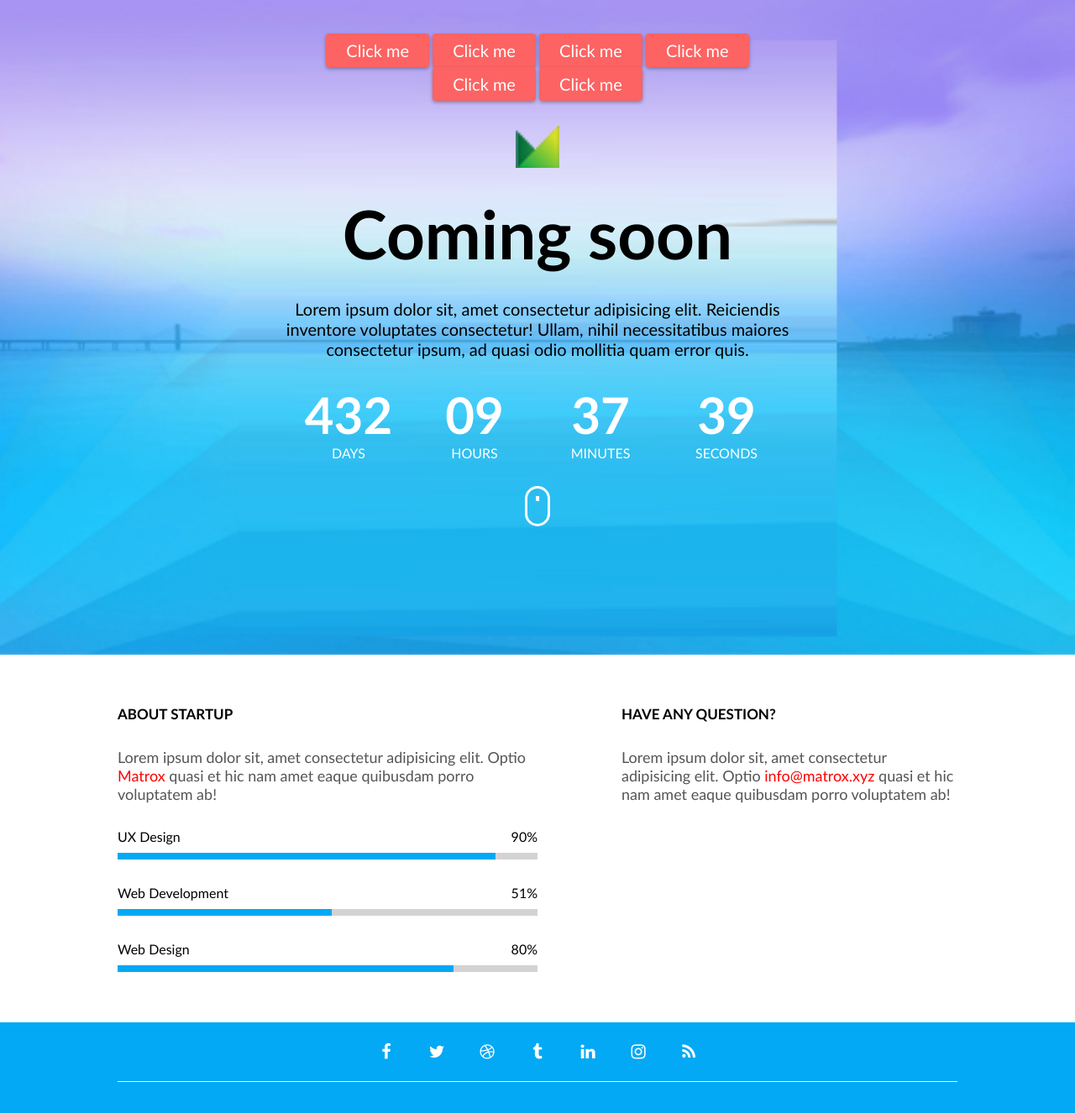
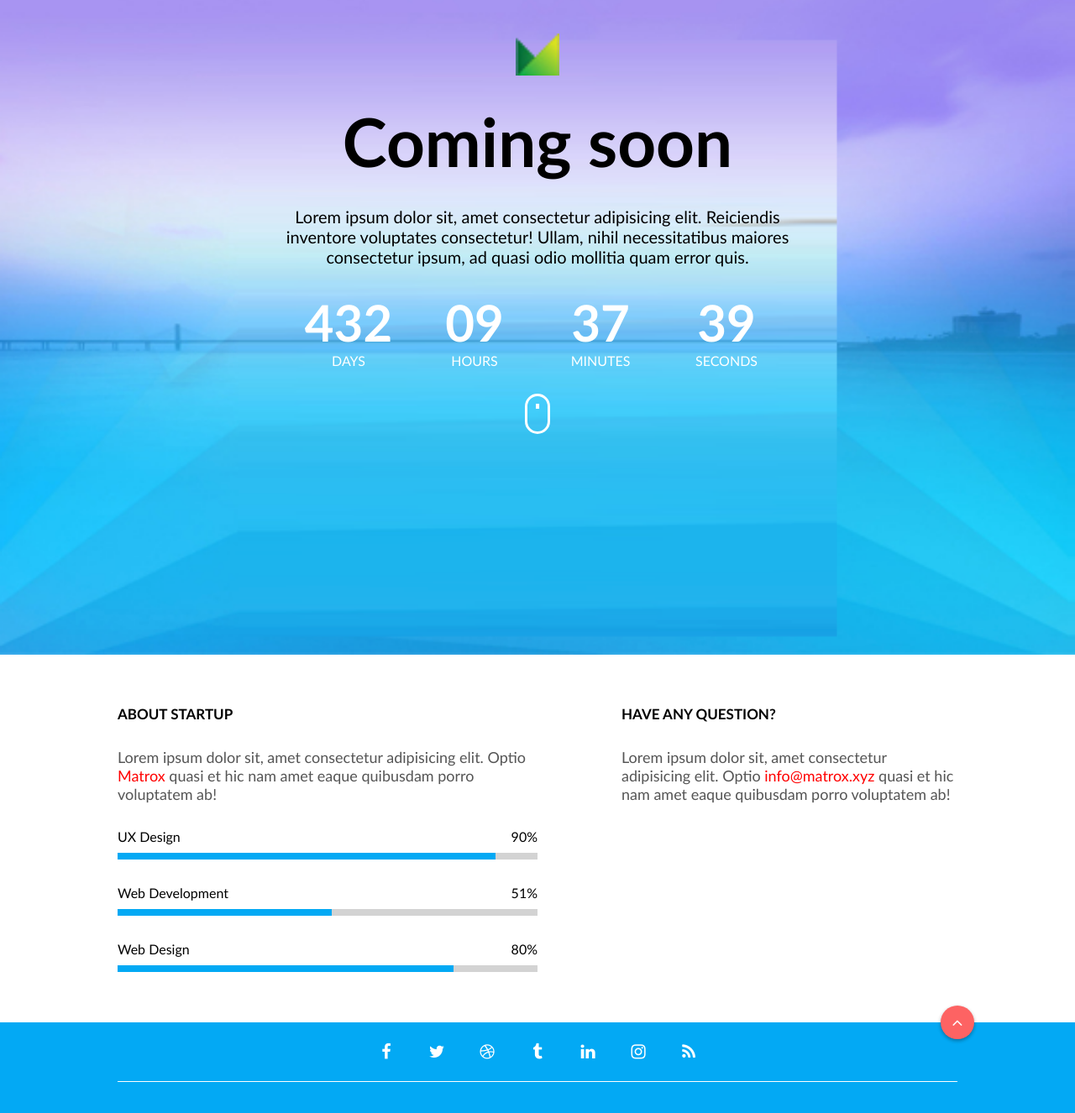
Before and after one commit to front-end-by-rimantas/43-grupe-coming-soon, a website: page index.html in a window 1280 px wide. Shown: the part 20-1346 px from the top of the page at 84% size. Drawn offline with Linux system fonts and the light colour scheme.

Commit message:
Back to top

```diff
--- a/css/components/button.css
+++ b/css/components/button.css
@@ -13,8 +13,46 @@
     user-select: none;
     word-spacing: 0;
     letter-spacing: 0em;
+    cursor: pointer;
 }
 .btn:hover {
     background-color: #f00;
     box-shadow: 0 0.1em 0.25em #0007;
 }
+
+.btn.btn-small {
+    font-size: 16px;
+}
+.btn.btn-big {
+    font-size: 28px;
+}
+
+.btn.btn-warning {
+    background-color: orange;
+    color: black;
+}
+.btn.btn-success {
+    background-color: green;
+    color: #fff;
+}
+.btn.btn-info {
+    background-color: blue;
+    color: #fff;
+}
+
+.btn.btn-rect {
+    border-radius: 0;
+}
+.btn.btn-round {
+    border-radius: 1em;
+}
+
+.btn.btn-icon {
+    width: 2em;
+    height: 2em;
+    padding: 0;
+    font-family: FontAwesome;
+    border-radius: 1em;
+    line-height: 2em;
+    text-align: center;
+}
--- a/css/components/footer.css
+++ b/css/components/footer.css
@@ -8,10 +8,12 @@
 }
 
 .footer .socials {
+    display: flex;
     flex-direction: row;
     justify-content: center;
     flex-wrap: wrap;
     gap: 10px;
+    width: 100%;
     padding: 10px;
     border-bottom: 1px solid #fff;
 }
@@ -29,6 +31,15 @@
 .footer .socials > .social:hover {
     color: #03a9f4;
     background-color: #fff;
+}
+
+.footer .row {
+    position: relative;
+}
+.back-to-top {
+    position: absolute;
+    top: -1em;
+    right: -1em;
 }
 
 .footer > .short-row {
@@ -70,4 +81,7 @@
     .footer .trio p + p::before {
         display: none;
     }
+    .back-to-top {
+        display: none;
+    }
 }
--- a/index.html
+++ b/index.html
@@ -13,16 +13,8 @@
     <main>
         <section class="container bg-main hero">
             <div class="short-row">
-                <div>
-                    <div class="btn">Click me</div>
-                    <a href="#" class="btn">Click me</a>
-                    <button class="btn">Click me</button>
-                    <button type="button" class="btn">Click me</button>
-                    <button type="submit" class="btn">Click me</button>
-                    <button type="reset" class="btn">Click me</button>
-                </div>
                 <img class="logo" src="./img/logo.png" alt="Logo">
-                <h1 class="title">Coming soon</h1>
+                <h1 class="title btn-small">Coming soon</h1>
                 <p class="description">Lorem ipsum dolor sit, amet consectetur adipisicing elit. Reiciendis inventore voluptates consectetur! Ullam, nihil necessitatibus maiores consectetur ipsum, ad quasi odio mollitia quam error quis.</p>
                 <div class="clock">
                     <div class="time">
@@ -86,7 +78,8 @@
         </section>
     </main>
     <footer class="container bg-main footer">
-        <div class="row socials">
+        <div class="row">
+            <div class="socials">
                 <a href="./" target="_blank" class="social fa fa-facebook"></a>
                 <a href="./" target="_blank" class="social fa fa-twitter"></a>
                 <a href="./" target="_blank" class="social fa fa-dribbble"></a>
@@ -94,6 +87,8 @@
                 <a href="./" target="_blank" class="social fa fa-linkedin"></a>
                 <a href="./" target="_blank" class="social fa fa-instagram"></a>
                 <a href="./" target="_blank" class="social fa fa-rss"></a>
+            </div>
+            <a href="#" class="btn btn-icon back-to-top fa fa-angle-up"></a>
         </div>
         <div class="short-row">
             <img class="footer-logo" src="./img/logo-white.png" alt="Logo">
```
Lines whose indentation alone changed are shown as unchanged.
